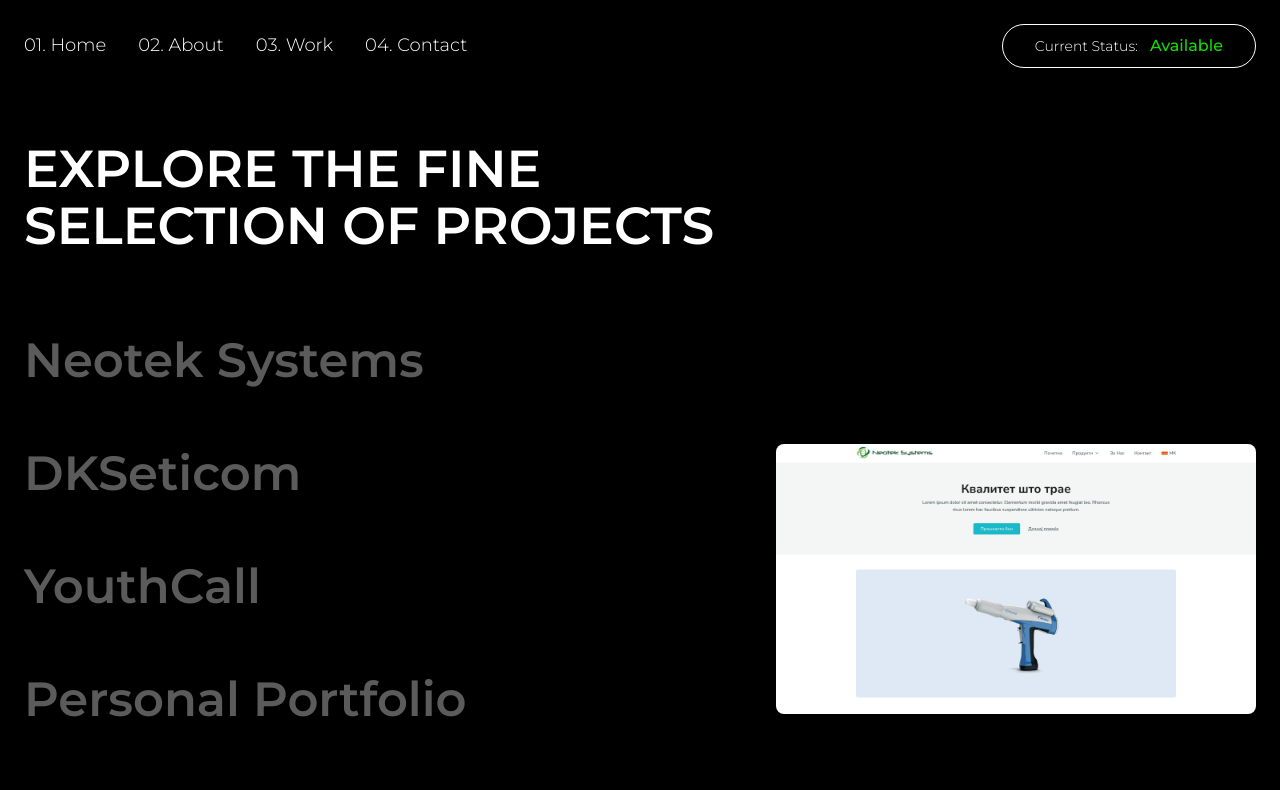
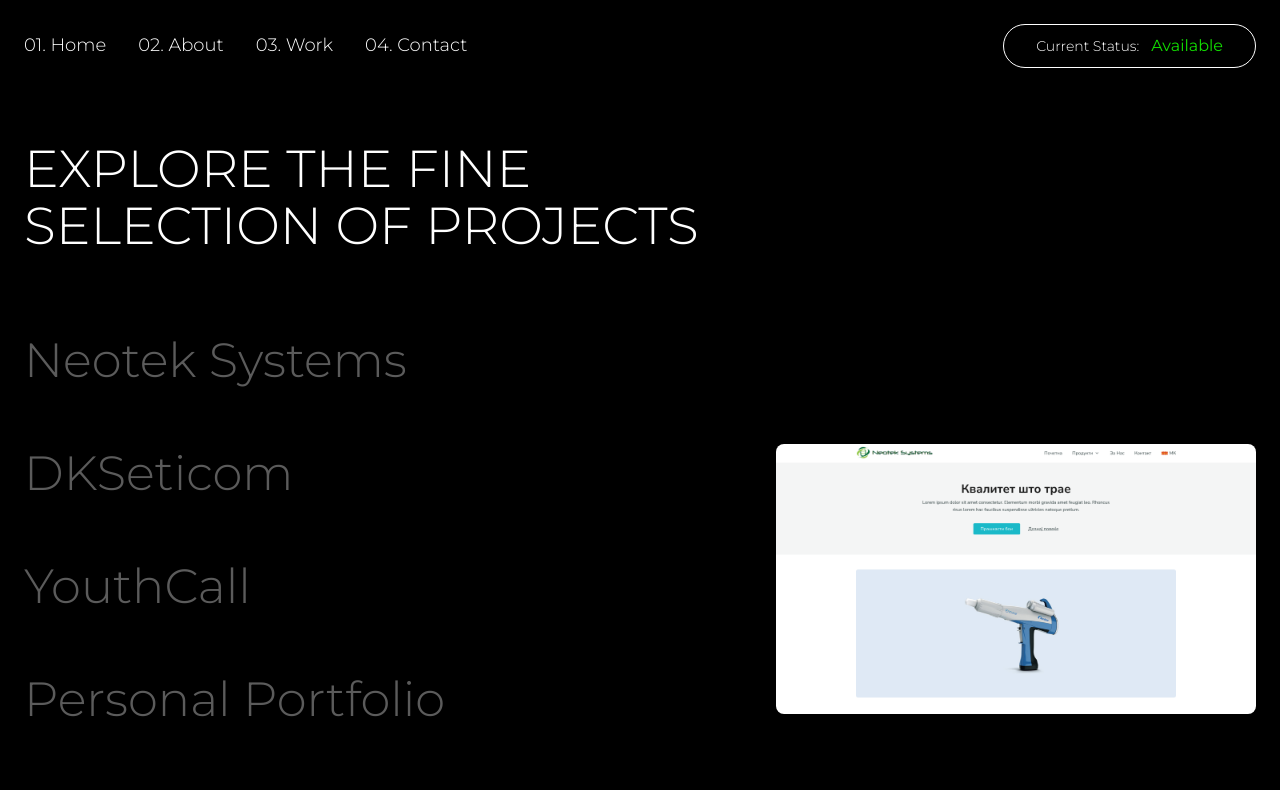
Before and after one commit to DimitarK13/Personal-Portfolio, a React (Vite) app: page /work in a window 1280 px wide. Shown: the top 790 px of the page. Built offline with nearby package versions, Linux system fonts and the light colour scheme.

Commit message:
style(global): lighter font weight

```diff
--- a/src/styles/style.css
+++ b/src/styles/style.css
@@ -23,6 +23,7 @@
 
   --ff-primary: 'Montserrat', sans-serif;
 
+  --fw-light: 300;
   --fw-regular: 400;
   --fw-medium: 500;
   --fw-semi-bold: 600;
@@ -89,7 +90,7 @@
   font-size: var(--fs-body);
   background-color: var(--clr-neutral-900);
   color: var(--clr-neutral-100);
-  font-weight: 300;
+  font-weight: var(--fw-light);
 }
 
 a {
@@ -159,7 +160,7 @@
 .h1,
 h1 {
   font-size: var(--fs-heading-100);
-  font-weight: var(--fw-semi-bold);
+  font-weight: var(--fw-light);
   line-height: 1.1;
   text-transform: uppercase;
 }
@@ -167,27 +168,27 @@
 .h2,
 h2 {
   font-size: var(--fs-heading-200);
-  font-weight: var(--fw-semi-bold);
+  font-weight: var(--fw-light);
   line-height: 1.1;
 }
 
 .h3,
 h3 {
   font-size: var(--fs-heading-300);
-  font-weight: var(--fw-medium);
+  font-weight: var(--fw-light);
   line-height: 1.2;
 }
 
 .h4,
 h4 {
   font-size: var(--fs-heading-400);
-  font-weight: var(--fw-medium);
+  font-weight: var(--fw-light);
   line-height: 1.3;
 }
 
 .body-l {
   font-size: var(--fs-body-l);
-  font-weight: var(--fw-regular);
+  font-weight: var(--fw-light);
   line-height: 1.1;
 }
 
@@ -204,11 +205,11 @@
 }
 
 .font-weight--medium {
-  font-weight: var(--fw-medium);
+  font-weight: var(--fw-regular);
 }
 
 .font-weight--semi-bold {
-  font-weight: var(--fw-semi-bold);
+  font-weight: var(--fw-medium);
 }
 
 .color--available {
```
